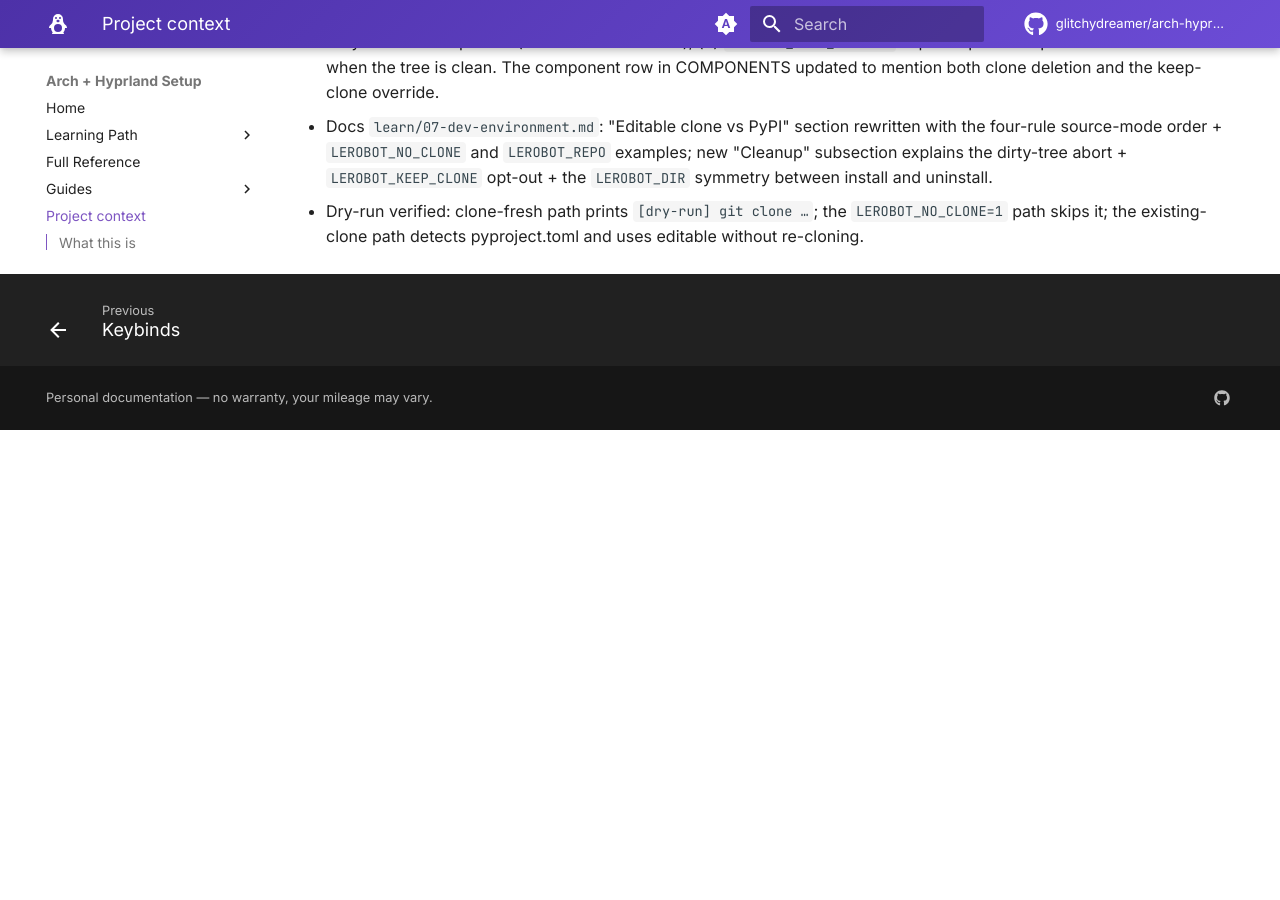
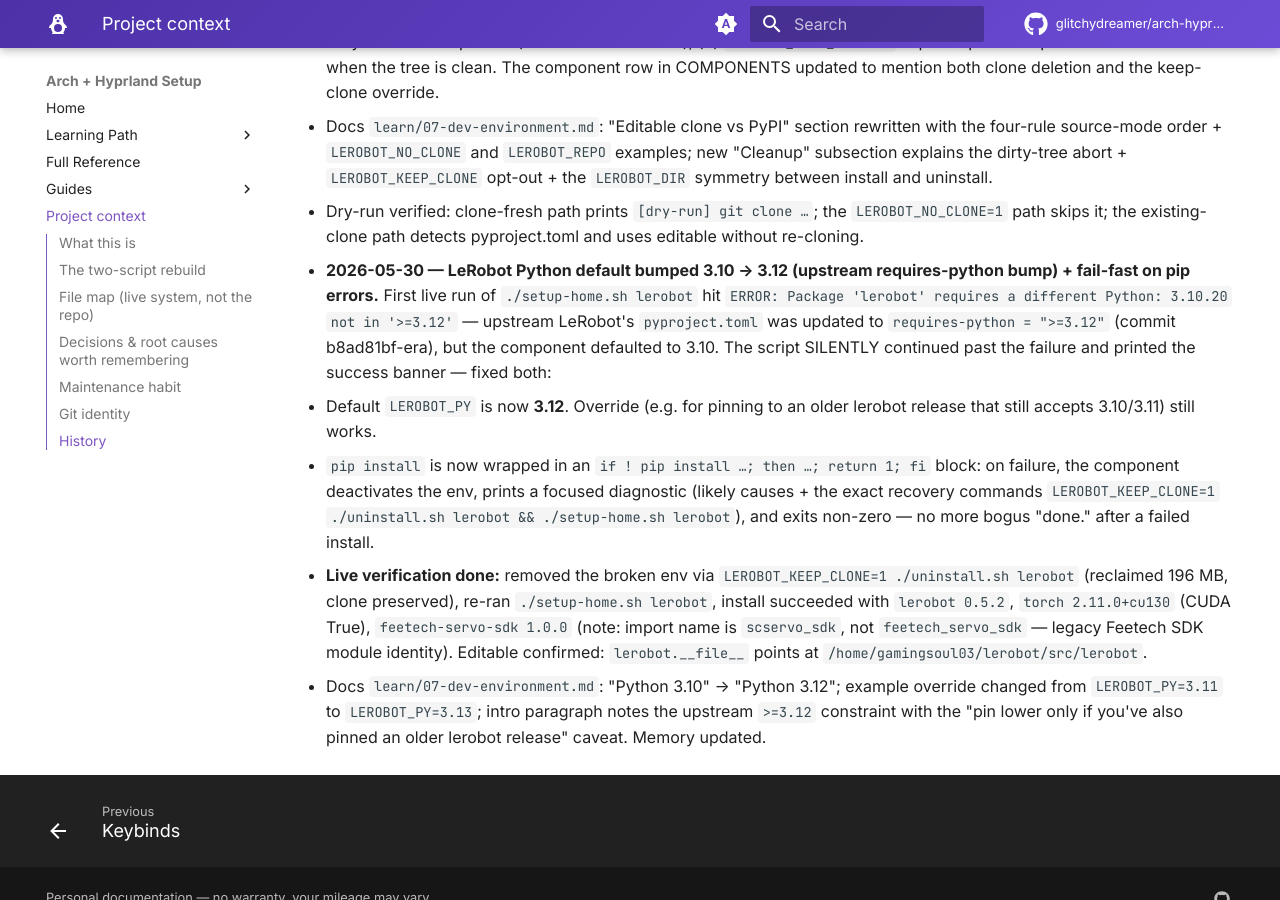
Before and after one commit to glitchydreamer/arch-hyprland-setup, an MkDocs documentation site: the page built from docs/project-context.md, in a window 1280 px wide and 900 px high, scrolled down 9687 px. Built offline with MkDocs 1.6.1 and Material for MkDocs 9.7.7, drawn with Linux system fonts in a browser that asks for light colours; comment, search, counter and statistics services are not loaded; before the commit the page ends 10117 px from its top, so only the background shows below that.

Commit message:
fix(lerobot): default to Python 3.12 + fail-fast on pip errors
LeRobot upstream bumped pyproject.toml to requires-python = ">=3.12",
so the component's old 3.10 default produced:

  ERROR: Package 'lerobot' requires a different Python: 3.10.20 not in '>=3.12'

…and worse, the script kept going and printed the success banner even
though pip install had returned non-zero. Two fixes:

1. LEROBOT_PY now defaults to 3.12. Override still honoured for users
   who pin to an older lerobot release.
2. `pip install` is wrapped in an explicit check: on non-zero it
   deactivates the env, prints a focused diagnostic (likely causes +
   recovery commands using the existing uninstall component), and
   returns 1 — no more bogus "done." after a real failure.

Live-verified end-to-end:
  · LEROBOT_KEEP_CLONE=1 ./uninstall.sh lerobot   (clears broken env)
  · ./setup-home.sh lerobot                       (installs 3.12 fresh)
  · import lerobot   → 0.5.2 (editable, points at ~/lerobot/src)
  · torch 2.11.0+cu130, CUDA: True
  · scservo_sdk imports (Feetech package's actual module name)

Docs: learn/07-dev-environment.md updated for 3.12; example override
bumped 3.11 → 3.13 and intro paragraph cites upstream's >=3.12.

Co-Authored-By: Claude Opus 4.7 <noreply@anthropic.com>

```diff
--- a/docs/project-context.md
+++ b/docs/project-context.md
@@ -479,3 +479,28 @@ build_type=workflow`). The deploy now succeeds on every push. (Earlier note that
   - Dry-run verified: clone-fresh path prints `[dry-run] git clone …`; the
     `LEROBOT_NO_CLONE=1` path skips it; the existing-clone path detects
     pyproject.toml and uses editable without re-cloning.
+- **2026-05-30 — LeRobot Python default bumped 3.10 → 3.12 (upstream
+  requires-python bump) + fail-fast on pip errors.** First live run of
+  `./setup-home.sh lerobot` hit `ERROR: Package 'lerobot' requires a different
+  Python: 3.10.20 not in '>=3.12'` — upstream LeRobot's `pyproject.toml` was
+  updated to `requires-python = ">=3.12"` (commit b8ad81bf-era), but the
+  component defaulted to 3.10. The script SILENTLY continued past the failure
+  and printed the success banner — fixed both:
+  - Default `LEROBOT_PY` is now **3.12**. Override (e.g. for pinning to an
+    older lerobot release that still accepts 3.10/3.11) still works.
+  - `pip install` is now wrapped in an `if ! pip install …; then …; return 1; fi`
+    block: on failure, the component deactivates the env, prints a focused
+    diagnostic (likely causes + the exact recovery commands
+    `LEROBOT_KEEP_CLONE=1 ./uninstall.sh lerobot && ./setup-home.sh lerobot`),
+    and exits non-zero — no more bogus "done." after a failed install.
+  - **Live verification done:** removed the broken env via
+    `LEROBOT_KEEP_CLONE=1 ./uninstall.sh lerobot` (reclaimed 196 MB, clone
+    preserved), re-ran `./setup-home.sh lerobot`, install succeeded with
+    `lerobot 0.5.2`, `torch 2.11.0+cu130` (CUDA True), `feetech-servo-sdk
+    1.0.0` (note: import name is `scservo_sdk`, not `feetech_servo_sdk` —
+    legacy Feetech SDK module identity). Editable confirmed: `lerobot.__file__`
+    points at `/home/gamingsoul03/lerobot/src/lerobot`.
+  - Docs `learn/07-dev-environment.md`: "Python 3.10" → "Python 3.12"; example
+    override changed from `LEROBOT_PY=3.11` to `LEROBOT_PY=3.13`; intro
+    paragraph notes the upstream `>=3.12` constraint with the "pin lower only
+    if you've also pinned an older lerobot release" caveat. Memory updated.
```
Also changed, not shown: docs/learn/07-dev-environment.md (+5 -4 lines), 1 other file.
